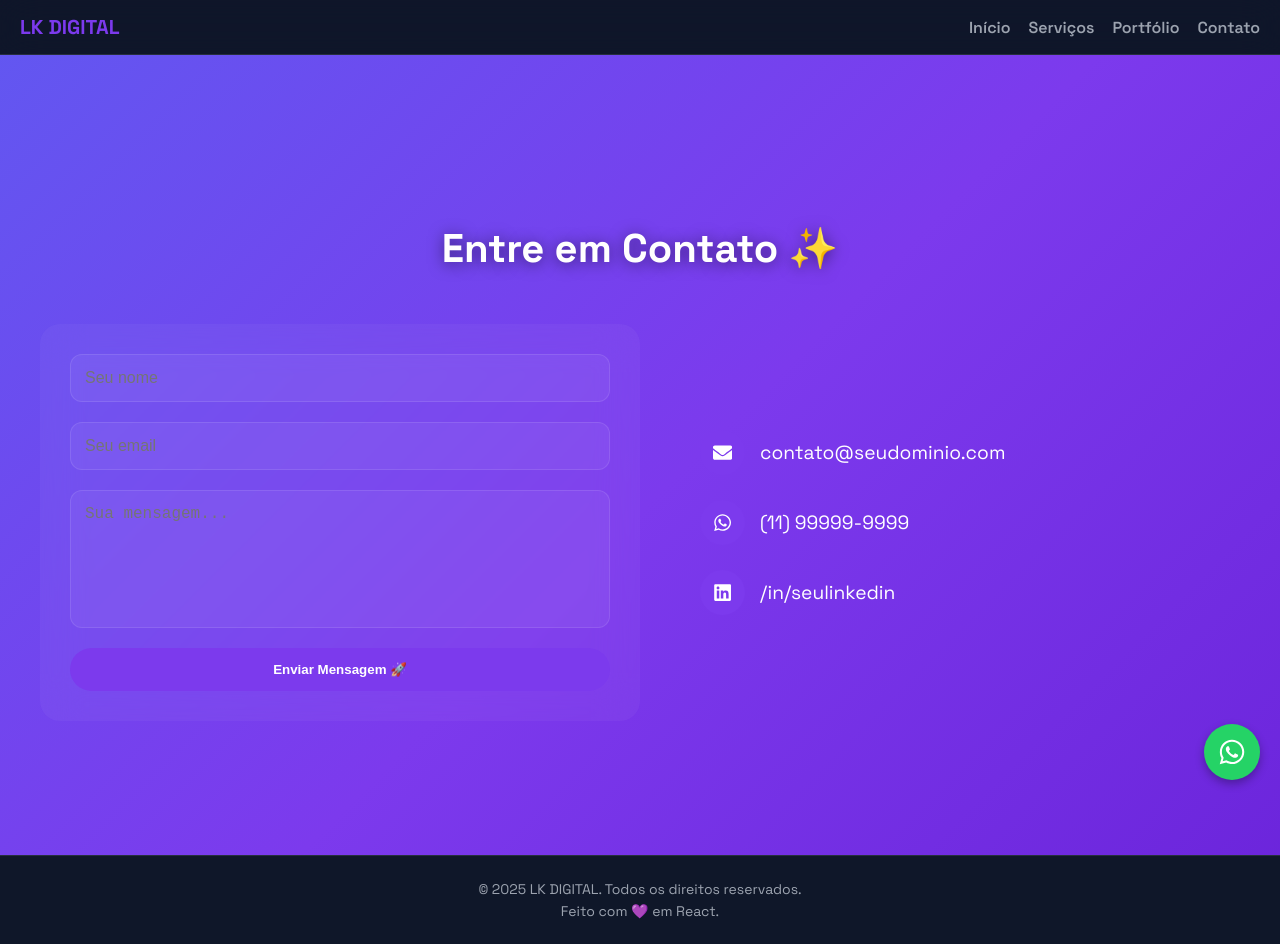
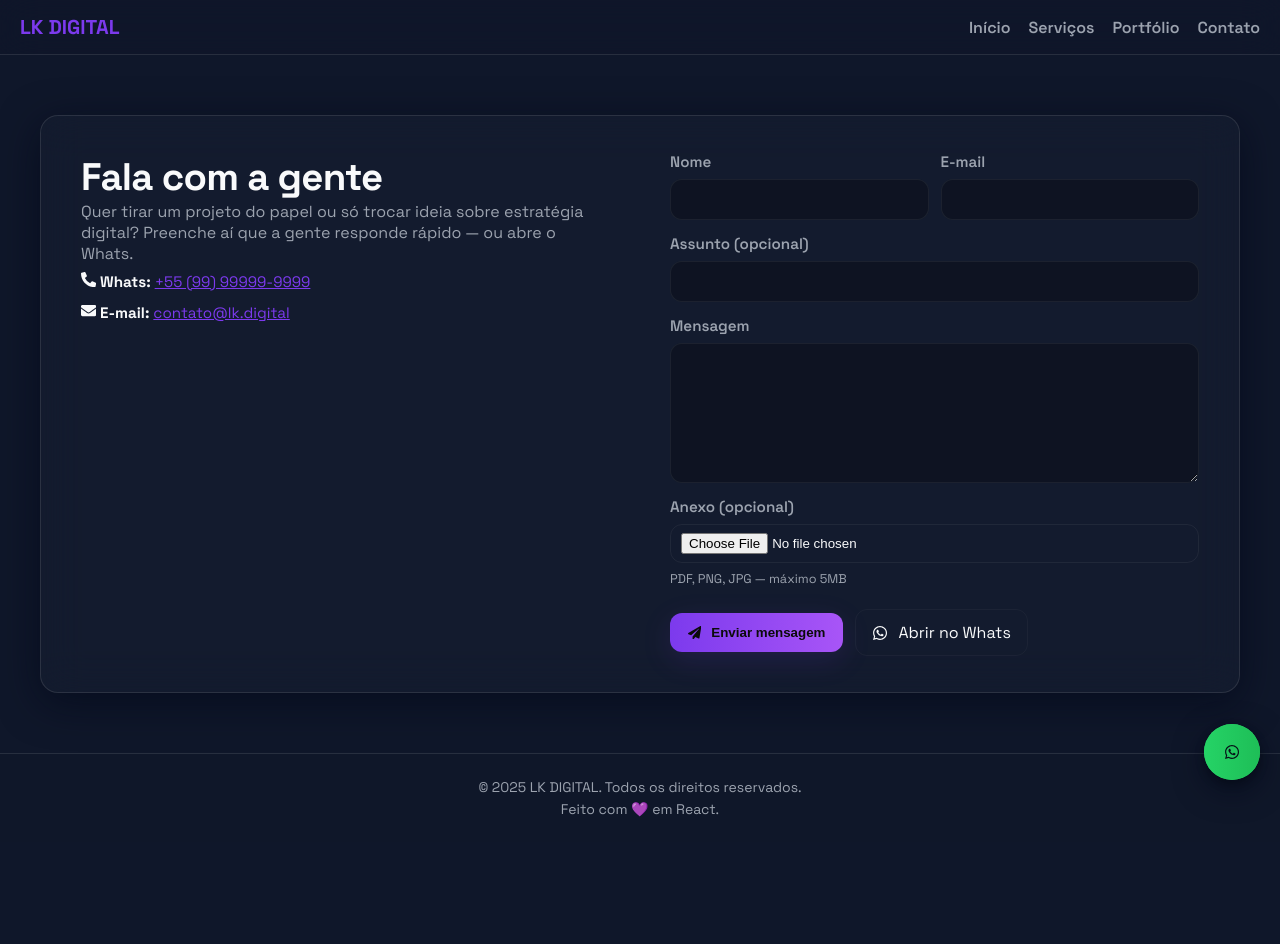
Before and after one commit to vLecaBR/CliqZ, a React (Vite) app: page /contact in a window 1280 px wide. After the commit the page ends 842 px from the top, so only its background shows below. Built offline with nearby package versions, Linux system fonts and the light colour scheme.

Commit message:
pagina contact v2

```diff
--- a/src/pages/Contact/Contact.jsx
+++ b/src/pages/Contact/Contact.jsx
@@ -1,52 +1,142 @@
+import { useState } from "react";
 import {
-  Container,
-  Wrapper,
+  Page,
+  Card,
+  Left,
+  Right,
+  Title,
+  Subtitle,
   Form,
+  Field,
+  Label,
   Input,
   Textarea,
-  Button,
-  InfoBox,
-  InfoItem,
-  IconWrapper,
-  Title
-} from "./styles";
-import { FaEnvelope, FaWhatsapp, FaLinkedin } from "react-icons/fa";
+  Row,
+  Actions,
+  BtnPrimary,
+  BtnGhost,
+  Info,
+  Success,
+  FloatingWhats,
+  Reveal
+} from "./styles.js";
+import { FaPaperPlane, FaPhoneAlt, FaEnvelope, FaPaperclip, FaWhatsapp } from "react-icons/fa";
 
 export default function Contact() {
+  const [state, setState] = useState({
+    name: "",
+    email: "",
+    subject: "",
+    message: "",
+    file: null
+  });
+  const [errors, setErrors] = useState({});
+  const [sending, setSending] = useState(false);
+  const [success, setSuccess] = useState(false);
+
+  function handleChange(e) {
+    const { name, value, files } = e.target;
+    if (name === "file") {
+      setState((s) => ({ ...s, file: files[0] || null }));
+    } else {
+      setState((s) => ({ ...s, [name]: value }));
+    }
+    setErrors((e) => ({ ...e, [name]: undefined }));
+  }
+
+  function validate() {
+    const err = {};
+    if (!state.name.trim()) err.name = "Coloque seu nome";
+    if (!state.email.match(/^\S+@\S+\.\S+$/)) err.email = "E-mail inválido";
+    if (!state.message.trim() || state.message.length < 15) err.message = "Mensagem muito curta (mínimo 15 caracteres)";
+    return err;
+  }
+
+  async function handleSubmit(e) {
+    e.preventDefault();
+    const err = validate();
+    if (Object.keys(err).length) {
+      setErrors(err);
+      return;
+    }
+
+    setSending(true);
+    // Simulação de envio — substitua por fetch para Formspree / API real
+    await new Promise((r) => setTimeout(r, 900));
+    setSending(false);
+    setSuccess(true);
+    setState({ name: "", email: "", subject: "", message: "", file: null });
+    setTimeout(() => setSuccess(false), 6000);
+  }
+
   return (
-    <Container>
-      <Title>Entre em Contato ✨</Title>
-      <Wrapper>
-        {/* Formulário */}
-        <Form>
-          <Input type="text" placeholder="Seu nome" required />
-          <Input type="email" placeholder="Seu email" required />
-          <Textarea placeholder="Sua mensagem..." rows="6" required />
-          <Button type="submit">Enviar Mensagem 🚀</Button>
-        </Form>
+    <Page>
+      <Card role="region" aria-labelledby="contact-title">
+        <Left>
+          <Reveal>
+            <Title id="contact-title">Fala com a gente</Title>
+            <Subtitle>
+              Quer tirar um projeto do papel ou só trocar ideia sobre estratégia digital? Preenche aí que a gente responde rápido — ou abre o Whats.
+            </Subtitle>
 
-        {/* Infos de contato */}
-        <InfoBox>
-          <InfoItem>
-            <IconWrapper>
-              <FaEnvelope />
-            </IconWrapper>
-            <span>contato@seudominio.com</span>
-          </InfoItem>
-          <InfoItem>
-            <IconWrapper>
-              <FaWhatsapp />
-            </IconWrapper>
-            <span>(11) 99999-9999</span>
-          </InfoItem>
-          <InfoItem>
-            <IconWrapper>
-              <FaLinkedin />
-            </IconWrapper>
-            <span>/in/seulinkedin</span>
-          </InfoItem>
-        </InfoBox>
-      </Wrapper>
-    </Container>
+            <Info>
+              <div><FaPhoneAlt /> <strong>Whats:</strong> <a href="https://wa.me/5599999999999" target="_blank" rel="noreferrer">+55 (99) 99999-9999</a></div>
+              <div><FaEnvelope /> <strong>E-mail:</strong> <a href="mailto:contato@lk.digital">contato@lk.digital</a></div>
+            </Info>
+          </Reveal>
+        </Left>
+
+        <Right>
+          <Form onSubmit={handleSubmit} noValidate>
+            <Row>
+              <Field>
+                <Label htmlFor="name">Nome</Label>
+                <Input id="name" name="name" value={state.name} onChange={handleChange} aria-invalid={!!errors.name} />
+                {errors.name && <small role="alert">{errors.name}</small>}
+              </Field>
+
+              <Field>
+                <Label htmlFor="email">E-mail</Label>
+                <Input id="email" name="email" type="email" value={state.email} onChange={handleChange} aria-invalid={!!errors.email} />
+                {errors.email && <small role="alert">{errors.email}</small>}
+              </Field>
+            </Row>
+
+            <Field>
+              <Label htmlFor="subject">Assunto (opcional)</Label>
+              <Input id="subject" name="subject" value={state.subject} onChange={handleChange} />
+            </Field>
+
+            <Field>
+              <Label htmlFor="message">Mensagem</Label>
+              <Textarea id="message" name="message" rows="6" value={state.message} onChange={handleChange} aria-invalid={!!errors.message} />
+              {errors.message && <small role="alert">{errors.message}</small>}
+            </Field>
+
+            <Field>
+              <Label htmlFor="file">Anexo (opcional)</Label>
+              <Input id="file" name="file" type="file" onChange={handleChange} />
+              <small>PDF, PNG, JPG — máximo 5MB</small>
+            </Field>
+
+            <Actions>
+              <BtnPrimary type="submit" disabled={sending} aria-busy={sending}>
+                <FaPaperPlane /> {sending ? "Enviando..." : "Enviar mensagem"}
+              </BtnPrimary>
+
+              <BtnGhost as="a" href="https://wa.me/5599999999999?text=Ol%C3%A1%20LK%20DIGITAL%2C%20quero%20um%20or%C3%A7amento" target="_blank" rel="noreferrer">
+                <FaWhatsapp /> Abrir no Whats
+              </BtnGhost>
+            </Actions>
+
+            {success && <Success role="status">Mensagem enviada com sucesso — te respondemos em até 24h! 🚀</Success>}
+          </Form>
+        </Right>
+      </Card>
+
+      <FloatingWhats href="https://wa.me/5599999999999?text=Ol%C3%A1%20LK%20DIGITAL%2C%20quero%20um%20or%C3%A7amento" target="_blank" rel="noreferrer" aria-label="Abrir WhatsApp">
+        <FaWhatsapp />
+      </FloatingWhats>
+    </Page>
   );
 }
--- a/src/pages/Contact/styles.js
+++ b/src/pages/Contact/styles.js
@@ -1,133 +1,229 @@
 import styled, { keyframes } from "styled-components";
 
-// animação gradiente
-const gradientMove = keyframes`
-  0% { background-position: 0% 50%; }
-  50% { background-position: 100% 50%; }
-  100% { background-position: 0% 50%; }
+const floatSoft = keyframes`
+  0% { transform: translateY(0); }
+  50% { transform: translateY(-6px); }
+  100% { transform: translateY(0); }
 `;
 
-// animação do input no focus
-const glow = keyframes`
-  0% { box-shadow: 0 0 5px ${({ theme }) => theme.colors.primary}; }
-  50% { box-shadow: 0 0 20px ${({ theme }) => theme.colors.accent}; }
-  100% { box-shadow: 0 0 5px ${({ theme }) => theme.colors.primary}; }
+const glowIn = keyframes`
+  0% { opacity: 0; transform: translateY(10px); }
+  100% { opacity: 1; transform: translateY(0); }
 `;
 
-export const Container = styled.section`
-  min-height: 100vh;
+export const Page = styled.main`
+  min-height: calc(100dvh - 120px);
+  padding: 60px 20px;
+  display: flex;
+  align-items: center;
+  justify-content: center;
+  background: ${({ theme }) => theme.colors.bg}; /* background original */
+  color: ${({ theme }) => theme.colors.text};
+`;
+
+/* Card principal */
+export const Card = styled.section`
+  width: 100%;
+  max-width: 1200px;
+  display: grid;
+  grid-template-columns: 1fr 1fr;
+  gap: 36px;
+  background: rgba(255,255,255,0.02);
+  border: 1px solid ${({ theme }) => theme.colors.border};
+  border-radius: 18px;
+  padding: 28px;
+  box-shadow: 0 10px 40px rgba(2,6,23,0.6);
+  backdrop-filter: blur(${({ theme }) => theme.layout.blur});
+  position: relative;
+
+  @media (max-width: 880px) {
+    grid-template-columns: 1fr;
+    padding: 20px;
+  }
+`;
+
+/* Left - intro + contact info */
+export const Left = styled.div`
   display: flex;
   flex-direction: column;
-  align-items: center;
-  justify-content: center;
-  padding: 60px 20px;
-  background: linear-gradient(-45deg, #4f00bc, #7c3aed, #3b82f6, #06b6d4);
-  background-size: 400% 400%;
-  animation: ${gradientMove} 20s ease infinite;
+  gap: 18px;
+  padding: 8px 12px;
 `;
 
-export const Title = styled.h1`
-  font-size: 2.5rem;
-  margin-bottom: 50px;
-  color: #fff;
-  text-shadow: 0 2px 15px rgba(0, 0, 0, 0.5);
+/* Right - form */
+export const Right = styled.div`
+  display: flex;
+  align-items: flex-start;
+  justify-content: center;
+  padding: 8px 12px;
 `;
 
-export const Wrapper = styled.div`
-  display: flex;
-  gap: 60px;
-  flex-wrap: wrap;
-  justify-content: center;
-  max-width: 1200px;
-  width: 100%;
+/* Texts */
+export const Title = styled.h1`
+  font-size: clamp(1.6rem, 3.4vw, 2.4rem);
+  margin: 0;
+  color: ${({ theme }) => theme.colors.text};
+  letter-spacing: -0.02em;
+  animation: ${glowIn} 0.6s ease both;
 `;
 
+export const Subtitle = styled.p`
+  color: ${({ theme }) => theme.colors.muted};
+  margin: 0;
+  font-size: 1rem;
+`;
+
+/* small info lines */
+export const Info = styled.div`
+  margin-top: 8px;
+  display: flex;
+  gap: 12px;
+  flex-direction: column;
+  color: ${({ theme }) => theme.colors.text};
+  font-size: 0.95rem;
+
+  a { color: ${({ theme }) => theme.colors.primary}; text-decoration: underline; }
+`;
+
+/* Form */
 export const Form = styled.form`
-  flex: 1;
-  min-width: 350px;
-  background: ${({ theme }) => theme.colors.card};
-  backdrop-filter: blur(${({ theme }) => theme.layout.blur});
-  border-radius: ${({ theme }) => theme.layout.radius};
-  padding: 30px;
+  width: 100%;
+  max-width: 560px;
   display: flex;
   flex-direction: column;
-  gap: 20px;
+  gap: 14px;
+  animation: ${glowIn} 0.6s ease 0.12s both;
+`;
+
+/* Fields */
+export const Field = styled.label`
+  display: flex;
+  flex-direction: column;
+  gap: 8px;
+  font-size: 0.95rem;
+
+  small { color: ${({ theme }) => theme.colors.muted}; }
+  span.error { color: #ff6b6b; font-weight: 600; }
+`;
+
+export const Label = styled.span`
+  font-weight: 600;
+  color: ${({ theme }) => theme.colors.muted};
+`;
+
+const baseInput = `
+  width: 100%;
+  padding: 12px 14px;
+  border-radius: 12px;
+  border: 1px solid rgba(255,255,255,0.06);
+  background: rgba(0,0,0,0.25);
+  color: ${({ theme }) => theme.colors.text};
+  outline: none;
+  transition: box-shadow .18s ease, transform .12s ease, border-color .12s ease;
+  &:focus {
+    box-shadow: 0 6px 20px rgba(124,58,237,0.12);
+    border-color: ${({ theme }) => theme.colors.accent};
+    transform: translateY(-2px);
+  }
 `;
 
 export const Input = styled.input`
-  padding: 14px;
-  border-radius: 12px;
-  border: 1px solid ${({ theme }) => theme.colors.border};
-  background: rgba(255, 255, 255, 0.05);
-  color: #fff;
-  font-size: 1rem;
-  transition: 0.3s ease;
-
-  &:focus {
-    outline: none;
-    border-color: ${({ theme }) => theme.colors.accent};
-    animation: ${glow} 1.5s infinite;
+  ${baseInput}
+  &[type="file"] {
+    background: transparent;
+    padding: 8px 10px;
   }
 `;
 
 export const Textarea = styled.textarea`
-  padding: 14px;
-  border-radius: 12px;
-  border: 1px solid ${({ theme }) => theme.colors.border};
-  background: rgba(255, 255, 255, 0.05);
-  color: #fff;
-  font-size: 1rem;
-  transition: 0.3s ease;
-  resize: none;
+  ${baseInput}
+  resize: vertical;
+  min-height: 140px;
+`;
 
-  &:focus {
-    outline: none;
-    border-color: ${({ theme }) => theme.colors.accent};
-    animation: ${glow} 1.5s infinite;
+/* layout helpers */
+export const Row = styled.div`
+  display: grid;
+  grid-template-columns: 1fr 1fr;
+  gap: 12px;
+
+  @media (max-width: 520px) {
+    grid-template-columns: 1fr;
   }
 `;
 
-export const Button = styled.button`
-  background: ${({ theme }) => theme.colors.primary};
-  color: #fff;
-  padding: 14px;
-  border-radius: 999px;
-  border: none;
-  font-weight: 600;
-  cursor: pointer;
-  transition: 0.3s ease;
-
-  &:hover {
-    background: ${({ theme }) => theme.colors.accent};
-    transform: translateY(-2px);
-  }
+/* Actions */
+export const Actions = styled.div`
+  display: flex;
+  gap: 12px;
+  align-items: center;
+  margin-top: 8px;
 `;
 
-
-export const InfoBox = styled.div`
-  flex: 1;
-  min-width: 300px;
-  display: flex;
-  flex-direction: column;
-  gap: 25px;
-  justify-content: center;
-  color: #fff;
+/* Buttons */
+export const BtnPrimary = styled.button`
+  display: inline-flex;
+  gap: 10px;
+  align-items: center;
+  background: linear-gradient(90deg, ${({ theme }) => theme.colors.primary}, ${({ theme }) => theme.colors.accent});
+  color: #0b0b0b;
+  padding: 12px 18px;
+  border-radius: 12px;
+  border: none;
+  font-weight: 700;
+  cursor: pointer;
+  box-shadow: 0 8px 30px rgba(124,58,237,0.14);
+  transition: transform .12s ease, filter .12s ease;
+  &:hover { transform: translateY(-3px); filter: brightness(1.03); }
+  &:disabled { opacity: .7; cursor: not-allowed; transform: none; }
 `;
 
-export const InfoItem = styled.div`
-  display: flex;
+/* ghost button (link) */
+export const BtnGhost = styled.a`
+  display: inline-flex;
+  gap: 10px;
   align-items: center;
-  gap: 15px;
-  font-size: 1.2rem;
+  background: transparent;
+  color: ${({ theme }) => theme.colors.text};
+  padding: 12px 16px;
+  border-radius: 12px;
+  border: 1px solid rgba(255,255,255,0.04);
+  text-decoration: none;
+  transition: transform .12s ease, background .12s ease;
+  &:hover { transform: translateY(-3px); background: rgba(255,255,255,0.02); }
 `;
 
-export const IconWrapper = styled.div`
-  background: ${({ theme }) => theme.colors.primary};
-  color: #fff;
-  width: 45px;
-  height: 45px;
-  display: flex;
+/* success message */
+export const Success = styled.div`
+  margin-top: 12px;
+  padding: 12px 14px;
+  border-radius: 10px;
+  background: linear-gradient(90deg, rgba(34,197,94,0.12), rgba(34,197,94,0.08));
+  color: #b7f0c6;
+  font-weight: 700;
+  box-shadow: 0 8px 20px rgba(14,16,18,0.5);
+`;
+
+/* floating Whats button */
+export const FloatingWhats = styled.a`
+  position: fixed;
+  right: 20px;
+  bottom: 20px;
+  width: 56px;
+  height: 56px;
+  border-radius: 50%;
+  display: inline-flex;
   align-items: center;
   justify-content: center;
-  border-radius: 50%;
+  background: linear-gradient(90deg, #25d366, #1ebe57);
+  color: #061018;
+  box-shadow: 0 10px 30px rgba(2,6,23,0.6);
+  z-index: 999;
+  transition: transform .12s ease;
+  &:hover { transform: scale(1.06); }
 `;
+
+/* reveal wrapper */
+export const Reveal = styled.div`
+  animation: ${glowIn} 0.6s ease both;
+`;
```
